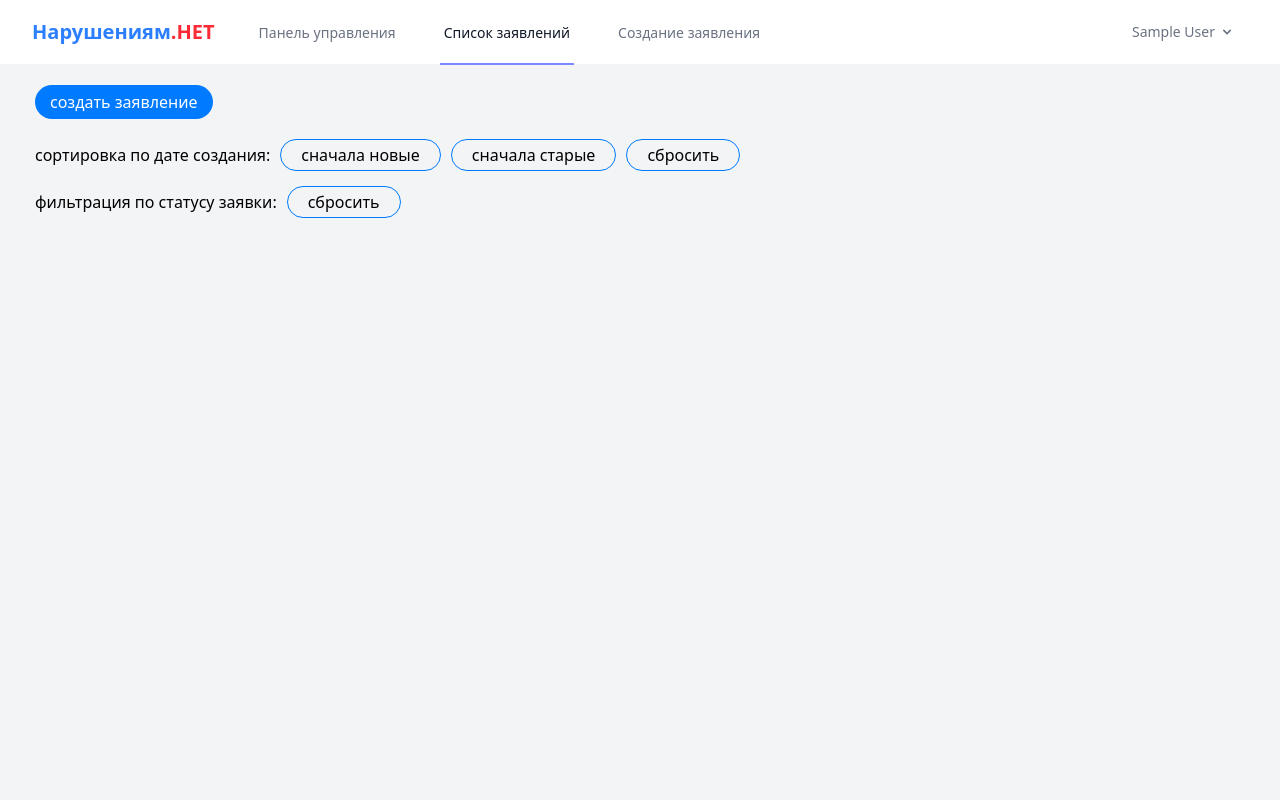
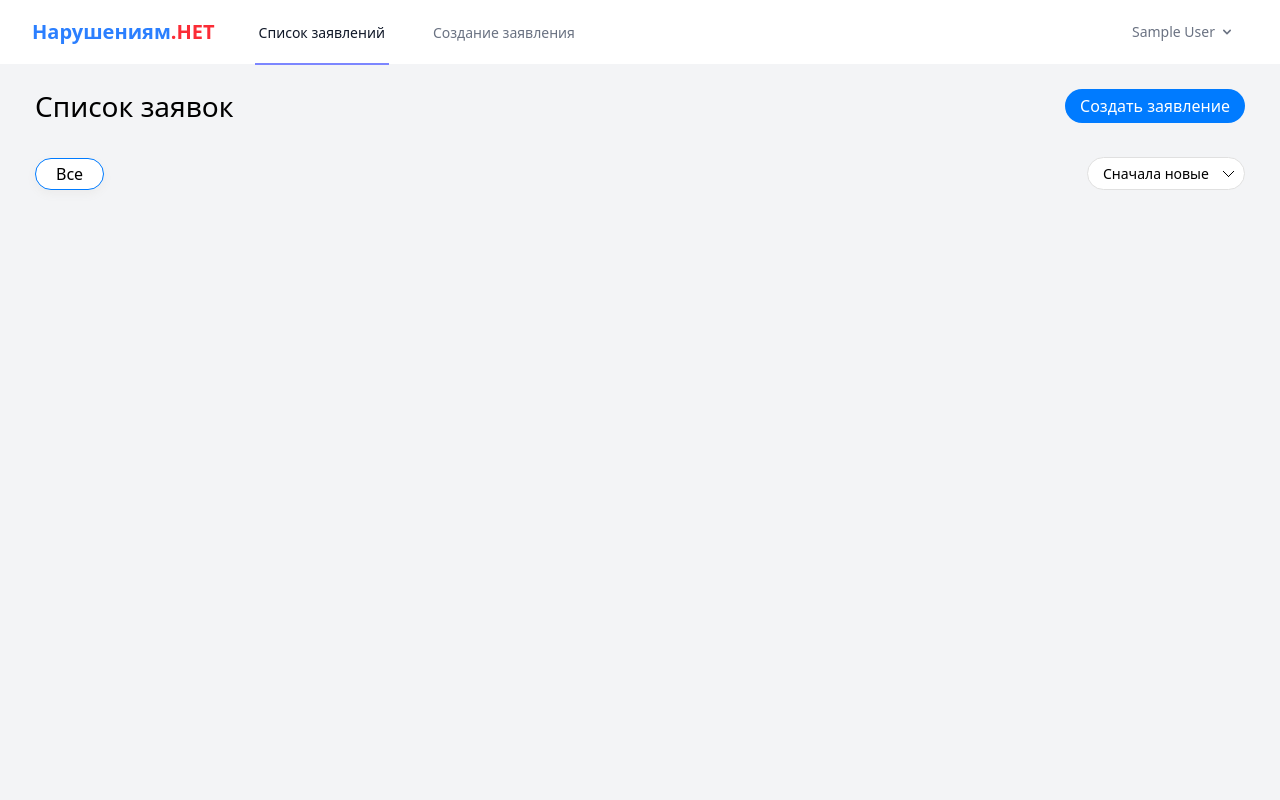
Before and after one commit to Yukasik/p45project, a Laravel app: page /reports in a window 1280 px wide. Run offline with Laravel 12, Linux system fonts and the light colour scheme; the visitor is signed in with stand-in values (Sample User, id 1); data that the repository does not hold is empty; style sheets or scripts are compiled from the project's sources.

Commit message:
update css

```diff
--- a/app/Http/Controllers/Auth/AuthenticatedSessionController.php
+++ b/app/Http/Controllers/Auth/AuthenticatedSessionController.php
@@ -28,7 +28,7 @@ class AuthenticatedSessionController extends Controller
 
         $request->session()->regenerate();
 
-        return redirect()->intended(route('dashboard', absolute: false));
+        return redirect()->intended(route('reports.index', absolute: false));
     }
 
     /**
--- a/app/Http/Controllers/Auth/RegisteredUserController.php
+++ b/app/Http/Controllers/Auth/RegisteredUserController.php
@@ -35,8 +35,8 @@ class RegisteredUserController extends Controller
             'middlename' => ['required', 'string', 'max:255'],
             'lastname' => ['required', 'string', 'max:255'],
             'tel' => ['required', 'string', 'max:255'],
-            'login' => ['required', 'string', 'max:255', 'unique:'.User::class],
-            'email' => ['required', 'string', 'lowercase', 'email', 'max:255', 'unique:'.User::class],
+            'login' => ['required', 'string', 'max:255', 'unique:' . User::class],
+            'email' => ['required', 'string', 'lowercase', 'email', 'max:255', 'unique:' . User::class],
             'password' => ['required', 'confirmed', Rules\Password::defaults()],
         ]);
 
@@ -54,6 +54,6 @@ class RegisteredUserController extends Controller
 
         Auth::login($user);
 
-        return redirect(route('dashboard', absolute: false));
+        return redirect(route('reports.index', absolute: false));
     }
 }
--- a/app/Http/Controllers/ReportController.php
+++ b/app/Http/Controllers/ReportController.php
@@ -25,11 +25,11 @@ class ReportController extends Controller
             $reports = Report::where('status_id', $status)
                 ->where('user_id', Auth::user()->id)
                 ->orderBy('created_at', $sort)
-                ->paginate(8);
+                ->paginate(6);
         } else {
             $reports = Report::where('user_id', Auth::user()->id)
                 ->orderBy('created_at', $sort)
-                ->paginate(8);
+                ->paginate(6);
         }
 
         $statuses = Status::all();
--- a/resources/css/app.css
+++ b/resources/css/app.css
@@ -33,8 +33,16 @@ body {
     padding-block: 20px;
 }
 
-.page-actions {
-    margin-bottom: 20px;
+.page-title {
+    margin-bottom: 30px;
+    display: flex;
+    justify-content: space-between;
+    align-items: center;
+}
+
+.page-title h1 {
+    font-size: 28px;
+    font-weight: 500;
 }
 
 .btn {
@@ -43,24 +51,83 @@ body {
     justify-content: center;
     padding: 5px 15px;
     border: 0;
-    border-radius: 100px;
+    border-radius: 50px;
     background-color: #007bff;
-    color: rgb(255, 255, 255);
-    font: inherit;
+    color: white;
     cursor: pointer;
-    transition: background-color 0.2s;
+    transition: 0.3s;
+    font-weight: 500;
 }
 
 .btn:hover {
     background-color: #005abb;
 }
 
+.report-sort {
+    display: flex;
+    align-items: center;
+    justify-content: space-between;
+    gap: 10px;
+}
+
+.report-sort label,
+.report-filter p {
+    font-size: 18px;
+    font-weight: 500;
+}
+
+.report-sort select {
+    appearance: none;
+    -webkit-appearance: none;
+
+    padding: 5px 30px 5px 15px;
+    border: 1px solid #e0e0e0;
+    border-radius: 20px;
+
+    background-color: white;
+
+    background-image:
+        linear-gradient(
+            45deg,
+            transparent 45%,
+            #000000 45%,
+            #000000 55%,
+            transparent 55%
+        ),
+        linear-gradient(
+            135deg,
+            transparent 45%,
+            #000000 45%,
+            #000000 55%,
+            transparent 55%
+        );
+
+    background-position:
+        calc(100% - 15px) center,
+        calc(100% - 10px) center;
+
+    background-size: 6px 6px;
+    background-repeat: no-repeat;
+
+    font-size: 14px;
+    cursor: pointer;
+    outline: none;
+    transition: 0.3s;
+}
+
+.report-sort select:focus {
+    border-color: #007bff;
+}
+
+.report-sort select:focus {
+    border-color: #007bff;
+}
+
 .report-filter {
     display: flex;
-    flex-wrap: wrap;
+    justify-content: space-between;
     align-items: center;
     gap: 10px;
-    margin-top: 15px;
 }
 
 .report-filter ul {
@@ -71,15 +138,24 @@ body {
 
 .report-filter ul li {
     padding: 3px 20px;
-    border: 1px solid #007bff;
-    border-radius: 999px;
+    background-color: white;
+    border-radius: 50px;
+    border: 1px solid transparent;
+    box-shadow: 0 4px 8px rgb(236, 236, 236);
+    transition: 0.3s;
+    text-transform: capitalize;
+}
+
+.report-filter ul li:hover,
+.report-filter ul li.active {
+    border-color: #007bff;
 }
 
 .report-cards {
     display: grid;
-    grid-template-columns: repeat(auto-fill, minmax(min(100%, 280px), 1fr));
+    grid-template-columns: repeat(3, 1fr);
     gap: 20px;
-    margin: 20px 0 50px;
+    margin: 20px 0 40px;
 }
 
 .report-card {
--- a/resources/js/app.js
+++ b/resources/js/app.js
@@ -1,8 +1,8 @@
 import.meta.glob(["../images/**", "../fonts/**"]);
-import 'flowbite';
+import "flowbite";
 import Alpine from "alpinejs";
 
-import mask from '@alpinejs/mask';
+import mask from "@alpinejs/mask";
 Alpine.plugin(mask);
 
 window.Alpine = Alpine;
@@ -16,3 +16,11 @@ for (let elem of selectElements) {
         this.form.submit();
     });
 }
+
+const sortSelect = document.querySelector("#report-sort");
+
+if (sortSelect) {
+    sortSelect.addEventListener("change", function () {
+        window.location.href = this.value;
+    });
+}
--- a/resources/views/components/filter.blade.php
+++ b/resources/views/components/filter.blade.php
@@ -2,32 +2,33 @@
 
 <div>
     <div class="report-filter">
-        <p>сортировка по дате создания:</p>
+        <!-- <p>Фильтрация по статусу заявки:</p> -->
         <ul>
-            <li>
-                <a href="{{ route('reports.index', ['sort' => 'desc', 'status' => $status]) }}">сначала новые</a>
+            <li class="{{ !$status ? 'active' : '' }}">
+                <a href="{{ route('reports.index') }}">все</a>
             </li>
-            <li>
-                <a href="{{ route('reports.index', ['sort' => 'asc', 'status' => $status]) }}">сначала старые</a>
-            </li>
-            <li>
-                <a href="{{ route('reports.index') }}">сбросить</a>
-            </li>
-        </ul>
-
-
-    </div>
-    <div class="report-filter">
-        <p>фильтрация по статусу заявки:</p>
-        <ul>
-            @foreach ($statuses as $status)
-            <li>
-                <a href="{{ route('reports.index', ['sort' => $sort, 'status' => $status->id]) }}">{{ $status->name }}</a>
+            @foreach ($statuses as $item)
+            <li class="{{ $status == $item->id ? 'active' : '' }}">
+                <a href="{{ route('reports.index', ['sort' => $sort, 'status' => $item->id]) }}">
+                    {{ $item->name }}
+                </a>
             </li>
             @endforeach
-            <li>
-                <a href="{{ route('reports.index') }}">сбросить</a>
-            </li>
         </ul>
+        <div class="report-sort">
+            <!-- <label for="report-sort">Сортировка по дате создания:</label> -->
+
+            <select id="report-sort">
+                <option value="{{ route('reports.index', ['sort' => 'desc', 'status' => $status]) }}"
+                    {{ $sort === 'desc' ? 'selected' : '' }}>
+                    Сначала новые
+                </option>
+
+                <option value="{{ route('reports.index', ['sort' => 'asc', 'status' => $status]) }}"
+                    {{ $sort === 'asc' ? 'selected' : '' }}>
+                    Сначала старые
+                </option>
+            </select>
+        </div>
     </div>
 </div>
--- a/resources/views/layouts/navigation.blade.php
+++ b/resources/views/layouts/navigation.blade.php
@@ -5,16 +5,9 @@
             <div class="flex">
                 <!-- Logo -->
                 <div class="shrink-0 flex items-center">
-                    <a href="{{ route('dashboard') }}">
+                    <a href="{{ route('reports.index') }}">
                         <x-application-logo class="block h-9 w-auto fill-current text-gray-800" />
                     </a>
-                </div>
-
-                <!-- Navigation Links -->
-                <div class="hidden space-x-8 sm:-my-px sm:ms-10 sm:flex">
-                    <x-nav-link :href="route('dashboard')" :active="request()->routeIs('dashboard')">
-                        {{ __('Dashboard') }}
-                    </x-nav-link>
                 </div>
 
                 <div class="hidden space-x-8 sm:-my-px sm:ms-10 sm:flex">
@@ -80,12 +73,6 @@
     <!-- Responsive Navigation Menu -->
     <div :class="{'block': open, 'hidden': ! open}" class="hidden sm:hidden">
         <div class="pt-2 pb-3 space-y-1">
-            <x-responsive-nav-link :href="route('dashboard')" :active="request()->routeIs('dashboard')">
-                {{ __('Dashboard') }}
-            </x-responsive-nav-link>
-        </div>
-
-        <div class="pt-2 pb-3 space-y-1">
             <x-responsive-nav-link :href="route('reports.index')" :active="request()->routeIs('reports.index')">
                 {{ __('Список заявлений') }}
             </x-responsive-nav-link>
--- a/resources/views/report/create.blade.php
+++ b/resources/views/report/create.blade.php
@@ -4,9 +4,9 @@
     <div class="page form-page">
         <form action="{{ route('reports.store') }}" method="POST" class="form">
             @csrf
-            <x-car-input type="text" name="number" class="form-input" placeholder="введите номер авто" required />
-            <textarea name="description" class="form-textarea" placeholder="введите описание заявки" required></textarea>
-            <input type="submit" value="создать" class="btn btn--block">
+            <input type="text" name="number" class="form-input" placeholder="Введите номер авто" required />
+            <textarea name="description" class="form-textarea" placeholder="Введите описание заявки" required></textarea>
+            <input type="submit" value="Создать" class="btn btn--block">
         </form>
     </div>
 </x-app-layout>
--- a/resources/views/report/edit.blade.php
+++ b/resources/views/report/edit.blade.php
@@ -7,7 +7,7 @@
             @method('PUT')
             <input type="text" name="number" value="{{ $report->number }}" class="form-input" required>
             <textarea name="description" class="form-textarea" required>{{ $report->description }}</textarea>
-            <input type="submit" value="обновить" class="btn btn--block">
+            <input type="submit" value="Обновить" class="btn btn--block">
         </form>
     </div>
 </x-app-layout>
--- a/resources/views/report/index.blade.php
+++ b/resources/views/report/index.blade.php
@@ -2,8 +2,9 @@
 
 <x-app-layout>
     <div class="page">
-        <div class="page-actions">
-            <a href="{{ route('reports.create') }}" class="btn btn--lg">создать заявление</a>
+        <div class="page-title">
+            <h1>Список заявок</h1>
+            <a href="{{ route('reports.create') }}" class="btn btn--lg">Cоздать заявление</a>
         </div>
 
         <x-filter :sort=$sort :status=$status />
@@ -18,7 +19,6 @@
                             <a href="{{ route('reports.edit', $report->id) }}">
                                 <x-edit />
                             </a>
-
                             <form method="POST" action="{{ route('reports.destroy', $report->id) }}" class="report-card-form">
                                 @method('DELETE')
                                 @csrf
--- a/routes/web.php
+++ b/routes/web.php
@@ -2,7 +2,6 @@
 
 use App\Http\Controllers\AdminController;
 use Illuminate\Support\Facades\Route;
-use App\Http\Controllers\MainController;
 use App\Http\Controllers\ProfileController;
 use App\Http\Controllers\ReportController;
 use App\Http\Middleware\Admin;
@@ -11,9 +10,10 @@ Route::get('/', function () {
     return view('welcome');
 });
 
-Route::get('/dashboard', function () {
-    return view('dashboard');
-})->middleware(['auth', 'verified'])->name('dashboard');
+// Route::get('/dashboard', function () {
+//     return view('dashboard');
+// })->middleware(['auth', 'verified'])->name('dashboard');
+
 
 Route::middleware('auth')->group(function () {
     Route::get('/profile', [ProfileController::class, 'edit'])->name('profile.edit');
```
Also changed, not shown: other parts of resources/css/app.css (+19 -11 lines), resources/views/auth/login.blade.php (+6 -6 lines), resources/views/components/car-input.blade.php (deleted, +0 -9 lines), resources/views/components/status.blade.php (+4 -4 lines).
